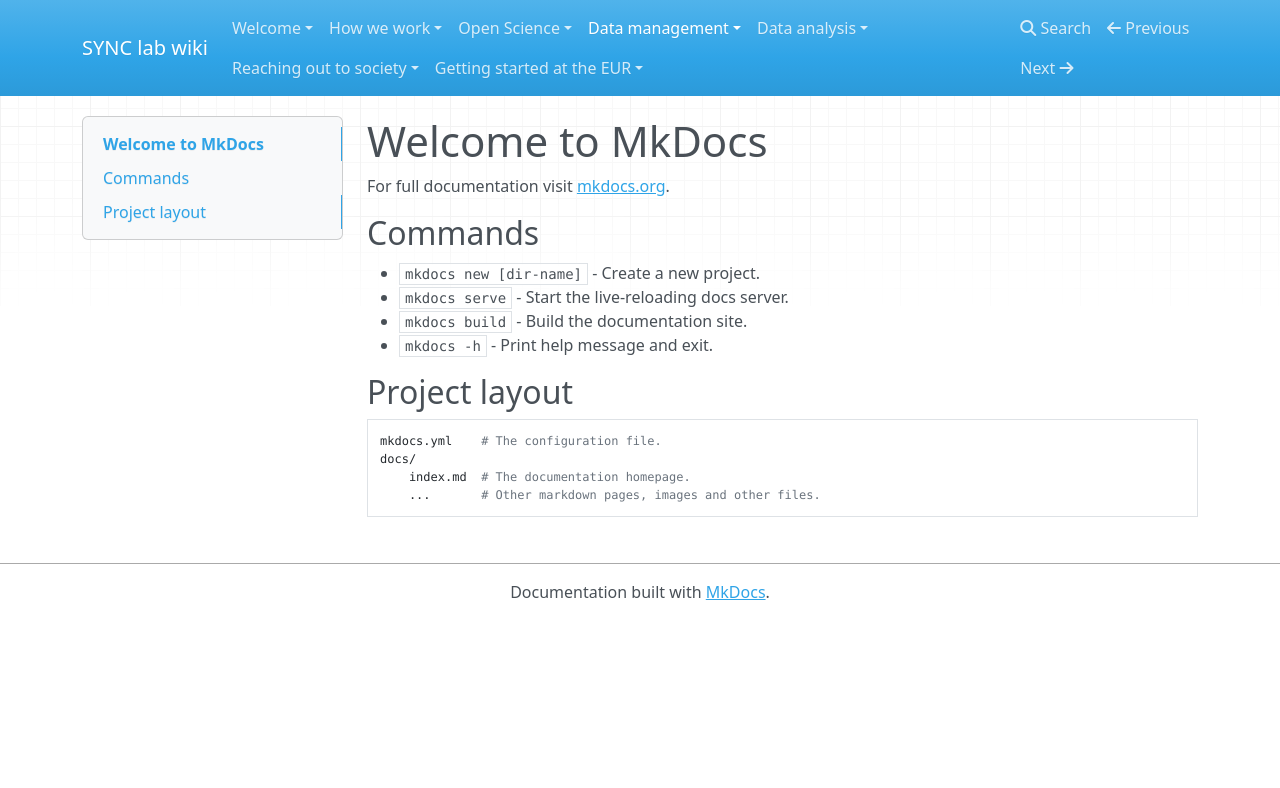
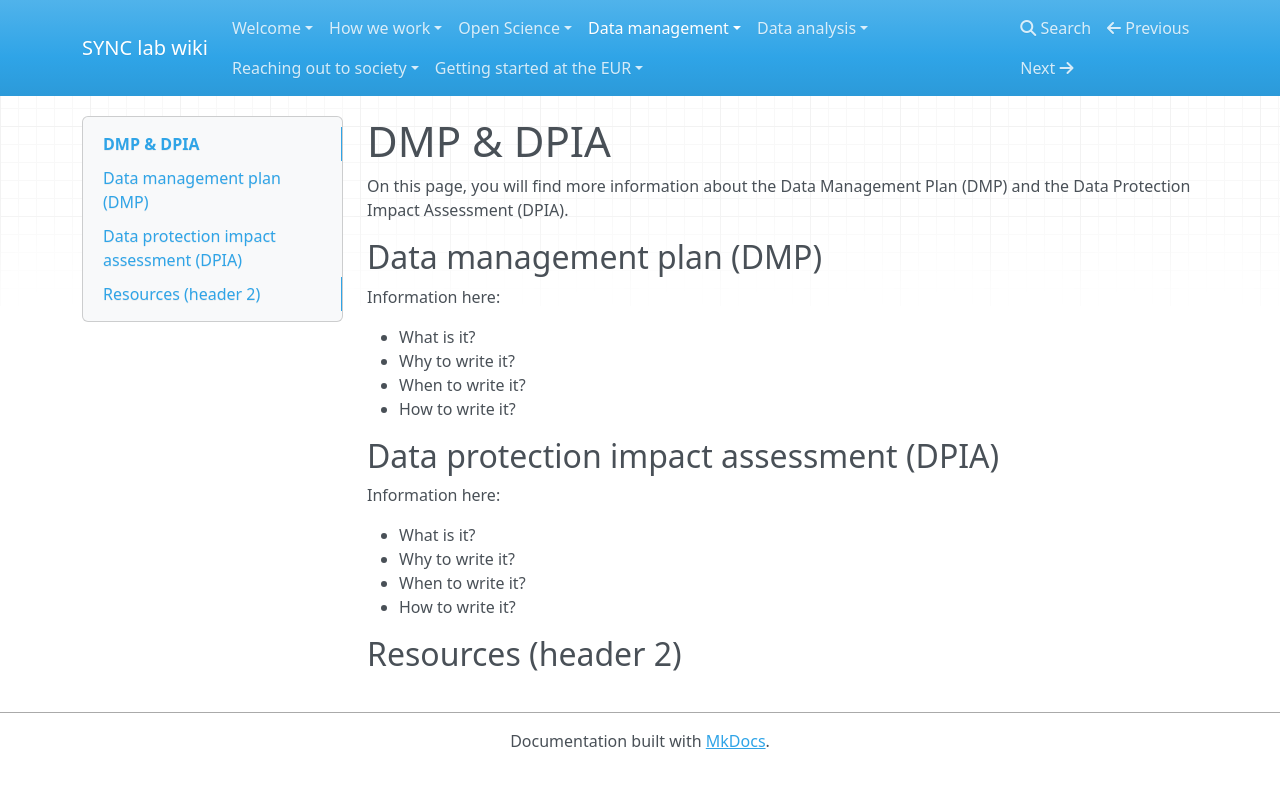
Before and after one commit to eur-synclab/eur-synclab.github.io, an MkDocs documentation site: the page built from docs/data-management/dmp-dpia-info.md, in a window 1280 px wide. Shown: the top 788 px of the page. Built offline with MkDocs 1.6.1, drawn with Linux system fonts in a browser that asks for light colours; nearby versions of some CDN libraries.

Commit message:
Start with dmp dpia chapter

```diff
--- a/docs/data-management/dmp-dpia-info.md
+++ b/docs/data-management/dmp-dpia-info.md
@@ -1,17 +1,29 @@
-# Welcome to MkDocs
+# DMP & DPIA
 
-For full documentation visit [mkdocs.org](https://www.mkdocs.org).
+On this page, you will find more information about the Data Management Plan (DMP) and the Data Protection Impact Assessment (DPIA).
 
-## Commands
 
-* `mkdocs new [dir-name]` - Create a new project.
-* `mkdocs serve` - Start the live-reloading docs server.
-* `mkdocs build` - Build the documentation site.
-* `mkdocs -h` - Print help message and exit.
 
-## Project layout
+## Data management plan (DMP)
 
-    mkdocs.yml    # The configuration file.
-    docs/
-        index.md  # The documentation homepage.
-        ...       # Other markdown pages, images and other files.
+Information here:
+
+- What is it?
+- Why to write it?
+- When to write it?
+- How to write it?
+
+
+
+## Data protection impact assessment (DPIA)
+
+Information here:
+
+- What is it?
+- Why to write it?
+- When to write it?
+- How to write it?
+
+
+
+## Resources (header 2)
```
